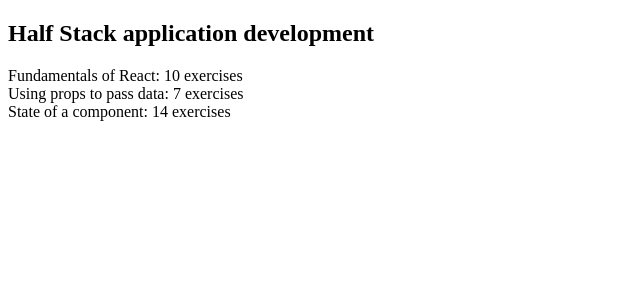
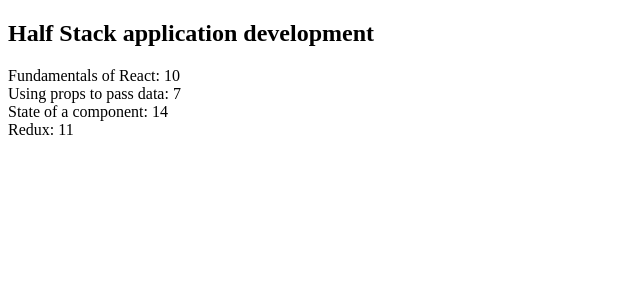
Before and after one commit to JoonasHilt/04-tehtavat-2.1-2.5, a React (Vite) app in the folder part2.1/: page / in a window 1280 px wide. Shown: the top 300 px of the page, without its empty margins (0-640 px from the left). Built offline with nearby package versions, Linux system fonts and the light colour scheme.

Commit message:
korjattu virheitä printtauksessa

```diff
--- a/part2.1/src/App.jsx
+++ b/part2.1/src/App.jsx
@@ -20,6 +20,11 @@
         exercises: 14,
         id: 3,
       },
+      {
+        name: "Redux",
+        exercises: 11,
+        id: 4,
+      },
     ],
   };
 
--- a/part2.1/src/components/course.jsx
+++ b/part2.1/src/components/course.jsx
@@ -5,7 +5,7 @@
       <div>
         {course.parts.map((part) => (
           <div key={part.id}>
-            {part.name}: {part.exercises} exercises
+            {part.name}: {part.exercises}
           </div>
         ))}
       </div>
```
